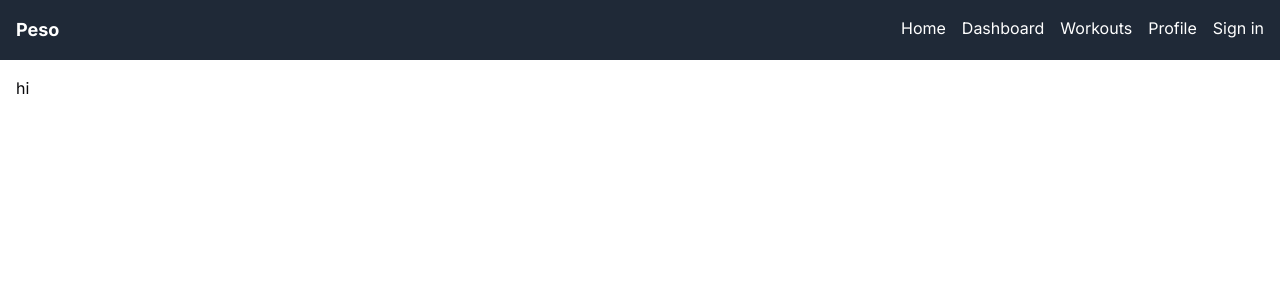
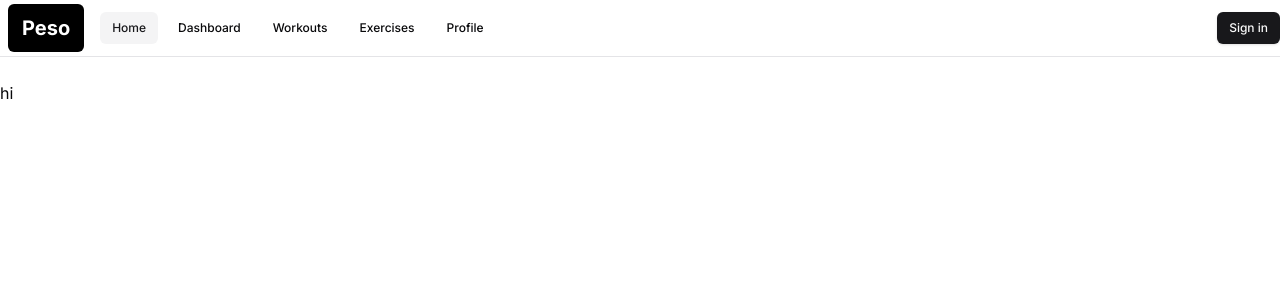
Before and after one commit to troclaux/peso, a Next.js app: page / in a window 1280 px wide. Shown: the top 300 px of the page. Built offline with nearby package versions, Linux system fonts and the light colour scheme; no server answers.

Commit message:
style: improve navbar and layout

```diff
--- a/src/app/layout.tsx
+++ b/src/app/layout.tsx
@@ -1,7 +1,8 @@
 import { SessionProvider } from "next-auth/react";
 import { Inter, Geist, Geist_Mono } from "next/font/google";
 import { auth } from "@/auth";
-import Link from "next/link";
+import { Navbar } from "@/components/ui/navbar";
+import { Toaster } from "sonner";
 import "./globals.css";
 
 const inter = Inter({ subsets: ["latin"] });
@@ -16,7 +17,7 @@ const geistMono = Geist_Mono({
 
 export const metadata = {
   title: "Peso",
-  description: "Your app description",
+  description: "Track your workout routines and progress",
 };
 
 export default async function RootLayout({
@@ -28,32 +29,14 @@ export default async function RootLayout({
 
   return (
     <html lang="en">
-      <body className={`${inter.className} ${geistSans.variable} ${geistMono.variable} antialiased`}>
+      <body className={`${inter.className} ${geistSans.variable} ${geistMono.variable} antialiased min-h-screen bg-background text-foreground`}>
         <SessionProvider session={session}>
-          <nav className="bg-gray-800 text-white p-4 flex justify-between">
-            <Link href="/" className="text-lg font-bold hover:underline">Peso</Link>
-            <div className="flex gap-4">
-              <Link href="/" className="hover:underline">
-                Home
-              </Link>
-              <Link href="/dashboard" className="hover:underline">
-                Dashboard
-              </Link>
-              <Link href="/workouts" className="hover:underline">
-                Workouts
-              </Link>
-              <Link href="/profile" className="hover:underline">
-                Profile
-              </Link>
-              {session ? (
-                <Link href="/api/auth/signout?callbackUrl=/">Logout</Link>
-              ) : (
-                <Link href="/api/auth/signin">Sign in</Link>
-              )}
-            </div>
-          </nav>
+          <Navbar session={session} />
+          <Toaster position="top-right" />
 
-          <main className="p-4">{children}</main>
+          <main className="container mx-auto py-6">
+            {children}
+          </main>
         </SessionProvider>
       </body>
     </html>
--- /dev/null
+++ b/src/components/ui/navbar.tsx
@@ -0,0 +1,70 @@
+'use client'
+
+import Link from "next/link"
+import { usePathname } from "next/navigation"
+import { cn } from "@/lib/utils"
+import { Button, buttonVariants } from "@/components/ui/button"
+import { Session } from "next-auth"
+
+interface NavLinkProps {
+  href: string
+  children: React.ReactNode
+  className?: string
+}
+
+function NavLink({ href, children, className }: NavLinkProps) {
+  const pathname = usePathname()
+  const isActive = pathname === href
+
+  return (
+    <Link
+      href={href}
+      className={cn(
+        buttonVariants({ variant: "ghost", size: "sm" }),
+        isActive && "bg-accent text-accent-foreground",
+        className
+      )}
+    >
+      {children}
+    </Link>
+  )
+}
+
+interface NavbarProps {
+  session: Session | null
+}
+
+export function Navbar({ session }: NavbarProps) {
+  return (
+    <header className="bg-background border-b sticky top-0 z-40">
+      <div className="container flex h-14 items-center">
+        <div className="flex items-center space-x-4">
+          <Link
+            href="/"
+            className="font-bold text-white text-xl px-3 py-2 rounded-md bg-black border-2 border-transparent hover:bg-white hover:text-black hover:border-black transition-all duration-300 ml-2"
+          >
+            Peso
+          </Link>
+          <nav className="hidden md:flex items-center space-x-2">
+            <NavLink href="/">Home</NavLink>
+            <NavLink href="/dashboard">Dashboard</NavLink>
+            <NavLink href="/workouts">Workouts</NavLink>
+            <NavLink href="/exercises">Exercises</NavLink>
+            <NavLink href="/profile">Profile</NavLink>
+          </nav>
+        </div>
+        <div className="ml-auto flex items-center space-x-2">
+          {session ? (
+            <Button variant="outline" size="sm" asChild>
+              <Link href="/api/auth/signout?callbackUrl=/">Logout</Link>
+            </Button>
+          ) : (
+            <Button variant="default" size="sm" asChild>
+              <Link href="/api/auth/signin">Sign in</Link>
+            </Button>
+          )}
+        </div>
+      </div>
+    </header>
+  )
+}
```
Also changed, not shown: src/components/exercises/ExerciseList.tsx (line endings or trailing spaces).
